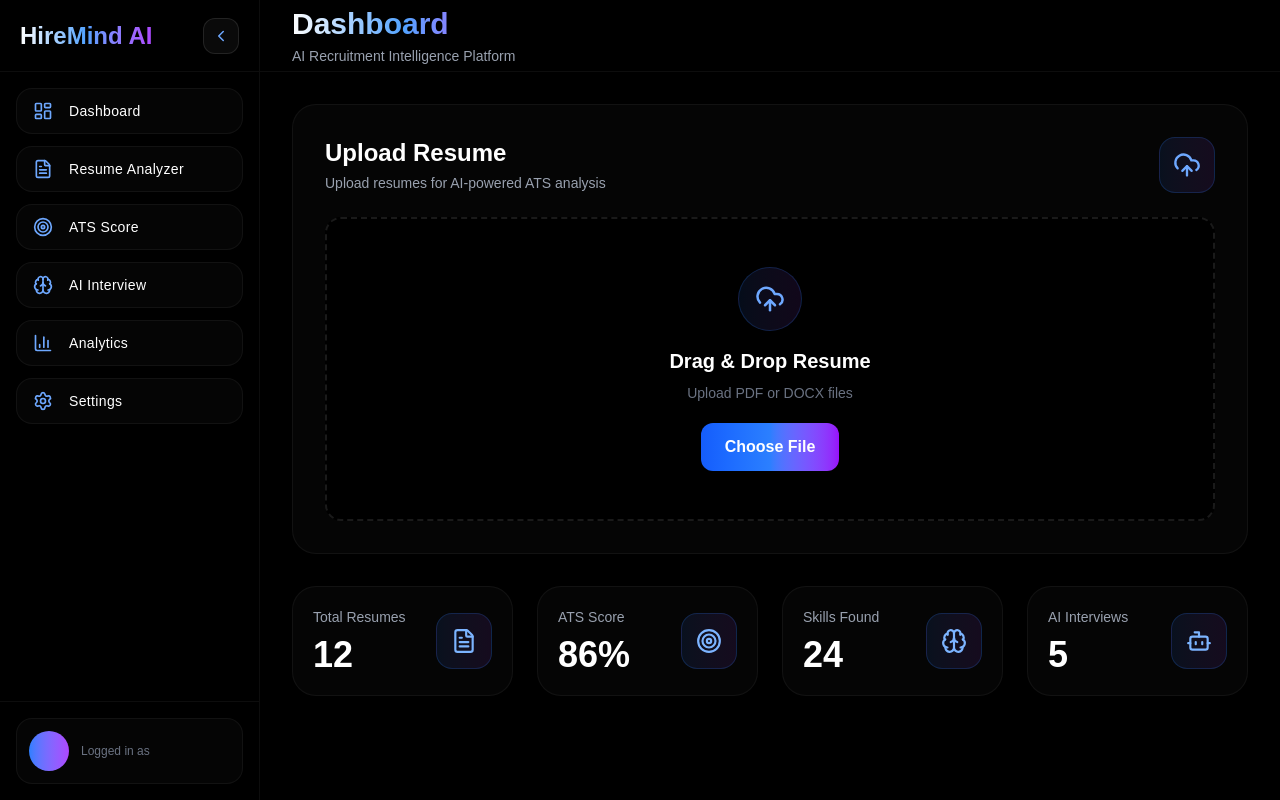
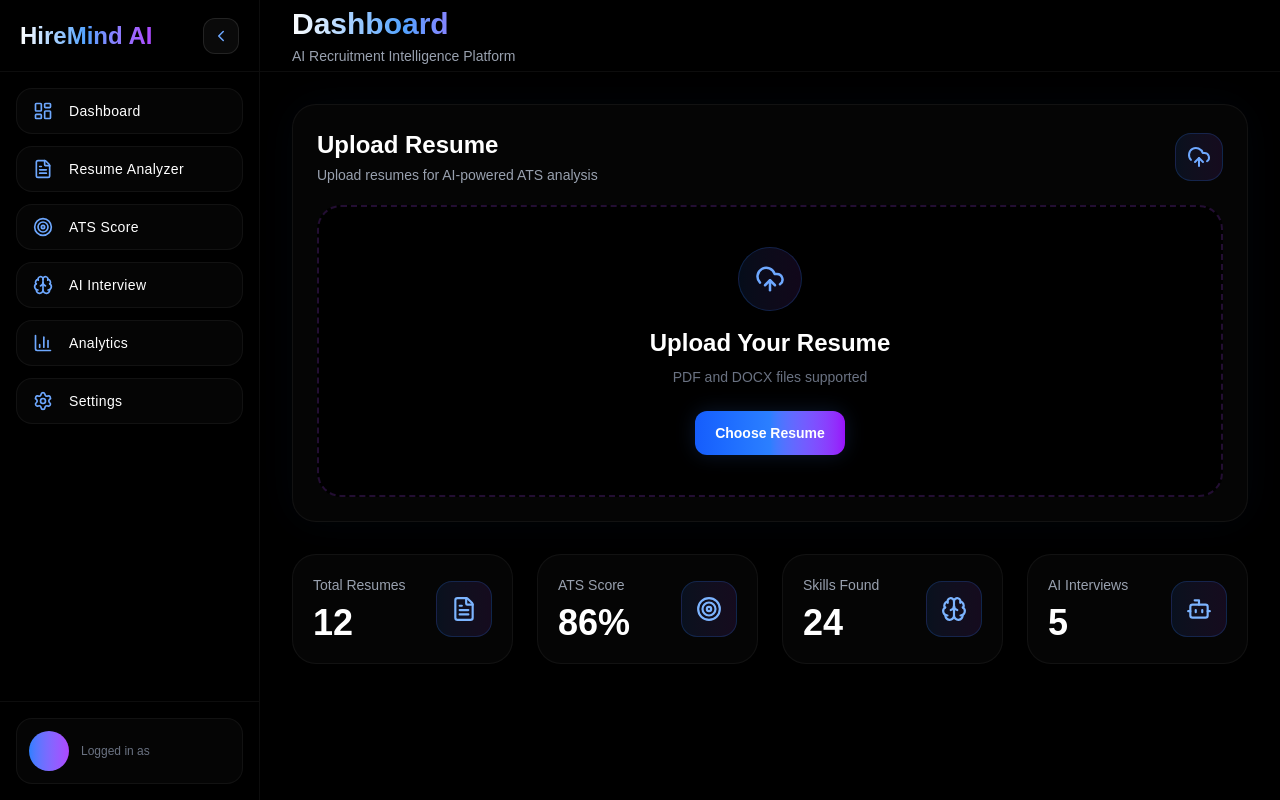
Before and after one commit to yashrajagawane/hiremind-ai, a Next.js app in the folder frontend/: page /dashboard in a window 1280 px wide. Built offline with nearby package versions, Linux system fonts and the light colour scheme.

Commit message:
Completed premium dashboard and resume upload system

```diff
--- a/frontend/src/components/ResumeUpload.tsx
+++ b/frontend/src/components/ResumeUpload.tsx
@@ -1,20 +1,104 @@
 "use client";
 
-import { UploadCloud } from "lucide-react";
+import { useState } from "react";
+
+import axios from "axios";
+
+import {
+  UploadCloud,
+  FileText,
+  Loader2,
+  CheckCircle2,
+} from "lucide-react";
 
 export default function ResumeUpload() {
+
+  const [loading, setLoading] =
+    useState(false);
+
+  const [message, setMessage] =
+    useState("");
+
+  const [uploadedFileName, setUploadedFileName] =
+    useState("");
+
+
+
+  // =========================
+  // HANDLE FILE UPLOAD
+  // =========================
+  const handleFileChange = async (
+    e: React.ChangeEvent<HTMLInputElement>
+  ) => {
+
+    const file = e.target.files?.[0];
+
+    if (!file) return;
+
+    setUploadedFileName(file.name);
+
+    setMessage("");
+
+    try {
+
+      setLoading(true);
+
+      const formData = new FormData();
+
+      formData.append(
+        "file",
+        file
+      );
+
+      const response = await axios.post(
+        "http://127.0.0.1:8000/resume/upload",
+        formData,
+        {
+          headers: {
+            "Content-Type":
+              "multipart/form-data",
+          },
+        }
+      );
+
+      setMessage(
+        response.data.message
+      );
+
+    } catch (error: any) {
+
+      console.log(error);
+
+      setMessage(
+        error?.response?.data?.message ||
+        "Upload failed..."
+      );
+
+    } finally {
+
+      setLoading(false);
+    }
+  };
+
+
+
   return (
+
     <div
       className="
       bg-[#050505]
       border border-white/5
       rounded-3xl
-      p-8
+      p-6
+      shadow-[0_0_40px_rgba(59,130,246,0.04)]
     "
     >
+
       {/* HEADER */}
-      <div className="flex items-center justify-between mb-6">
+      <div className="flex items-center justify-between mb-5">
+
         <div>
+
           <h2 className="text-2xl font-bold text-white">
             Upload Resume
           </h2>
@@ -22,11 +106,12 @@ export default function ResumeUpload() {
           <p className="text-gray-400 text-sm mt-1">
             Upload resumes for AI-powered ATS analysis
           </p>
+
         </div>
 
         <div
           className="
-          w-14 h-14
+          w-12 h-12
           rounded-2xl
           bg-gradient-to-r
           from-blue-500/10
@@ -35,27 +120,34 @@ export default function ResumeUpload() {
           flex items-center justify-center
         "
         >
+
           <UploadCloud
-            size={28}
+            size={24}
             className="text-[#6EA8FF]"
           />
+
         </div>
+
       </div>
+
+
 
       {/* DROP AREA */}
       <div
         className="
-        border-2 border-dashed border-white/10
-        rounded-2xl
-        p-12
+        border-2 border-dashed border-purple-500/20
+        rounded-3xl
+        py-10 px-8
         text-center
         bg-black
-        hover:border-purple-500/30
+        hover:border-purple-500/40
         transition-all duration-300
-        cursor-pointer
       "
       >
+
+        {/* ICON */}
         <div className="flex justify-center mb-4">
+
           <div
             className="
             w-16 h-16
@@ -67,24 +159,49 @@ export default function ResumeUpload() {
             flex items-center justify-center
           "
           >
+
+            {loading ? (
+
+              <Loader2
+                size={30}
+                className="
+                text-[#6EA8FF]
+                animate-spin
+              "
+              />
+
+            ) : (
+
               <UploadCloud
                 size={30}
                 className="text-[#6EA8FF]"
               />
-          </div>
+
+            )}
+
           </div>
 
-        <h3 className="text-xl font-semibold text-white mb-2">
-          Drag & Drop Resume
+        </div>
+
+
+
+        {/* TITLE */}
+        <h3 className="text-2xl font-bold text-white mb-2">
+          Upload Your Resume
         </h3>
 
-        <p className="text-gray-500 text-sm mb-5">
-          Upload PDF or DOCX files
+        <p className="text-gray-500 text-sm mb-6">
+          PDF and DOCX files supported
         </p>
 
-        <button
+
+
+        {/* CHOOSE FILE BUTTON */}
+        <div className="flex justify-center">
+
+          <label
             className="
-          px-6 py-3
+            px-5 py-3
             rounded-xl
             bg-gradient-to-r
             from-blue-600
@@ -92,13 +209,77 @@ export default function ResumeUpload() {
             to-purple-600
             text-white
             font-semibold
+            text-sm
             hover:scale-105
             transition-all duration-300
+            cursor-pointer
+            shadow-[0_0_20px_rgba(59,130,246,0.18)]
           "
           >
-          Choose File
-        </button>
+
+            {loading
+              ? "Uploading..."
+              : "Choose Resume"}
+
+            <input
+              type="file"
+              accept=".pdf,.docx"
+              className="hidden"
+              onChange={handleFileChange}
+            />
+
+          </label>
+
         </div>
+
+
+
+        {/* FILE NAME */}
+        {uploadedFileName && (
+
+          <div
+            className="
+            flex items-center justify-center gap-2
+            mt-5
+            text-[#C4B5FD]
+          "
+          >
+
+            <FileText size={16} />
+
+            <span className="text-sm">
+              {uploadedFileName}
+            </span>
+
+          </div>
+
+        )}
+
+
+
+        {/* SUCCESS MESSAGE */}
+        {message && (
+
+          <div
+            className="
+            flex items-center justify-center gap-2
+            mt-4
+            text-green-400
+            text-sm
+            font-medium
+          "
+          >
+
+            <CheckCircle2 size={17} />
+
+            {message}
+
+          </div>
+
+        )}
+
+      </div>
+
     </div>
   );
 }
```
Also changed, not shown: 3 other files (tests, documents, lock files or other folders). Lines whose indentation alone changed are shown as unchanged.
